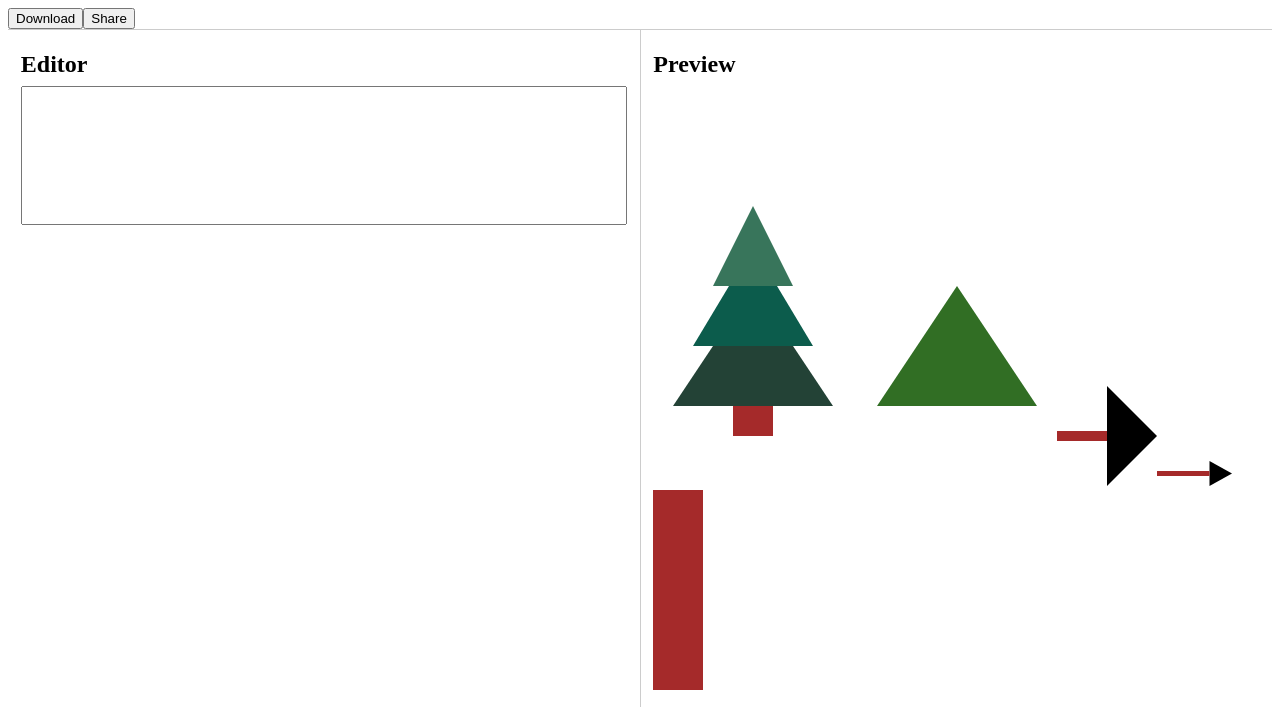
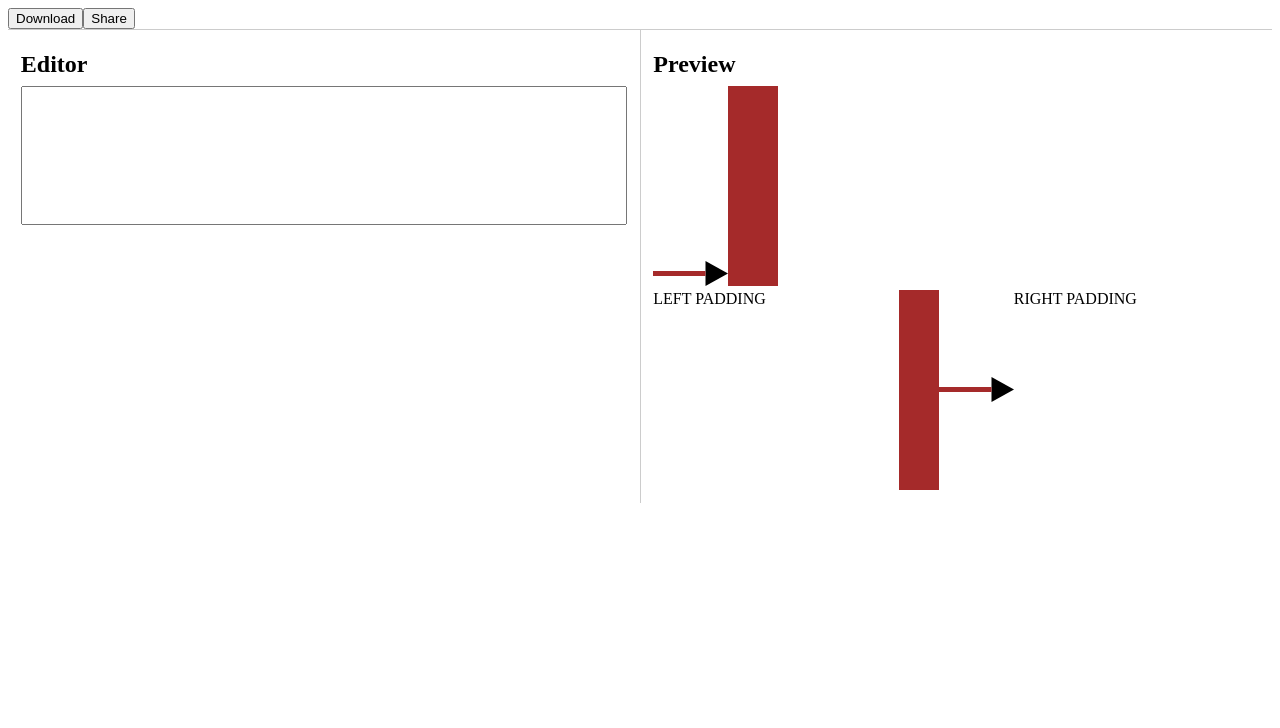
Before and after one commit to zaragozamartin91/timeline-io, a website built with Vite: page timeline/index.html in a window 1280 px wide. Built offline with nearby package versions, Linux system fonts and the light colour scheme.

Commit message:
POC of vertical line with vertically centered arrow pointing right

```diff
--- a/timeline/index.html
+++ b/timeline/index.html
@@ -24,12 +24,12 @@
       <div id="preview" class="within-editor-and-preview">
         <h1>Preview</h1>
 
-        <svg width="200" height="400" viewBox="-100 -200 200 400">
+        <!-- <svg width="200" height="400" viewBox="-100 -200 200 400">
           <polygon points="0,0 80,120 -80,120" fill="#234236" />
           <polygon points="0,-40 60,60 -60,60" fill="#0C5C4C" />
           <polygon points="0,-80 40,0 -40,0" fill="#38755B" />
           <rect x="-20" y="120" width="40" height="30" fill="brown" />
-        </svg>
+        </svg> -->
       </div>
 
 
--- a/timeline/timeline.css
+++ b/timeline/timeline.css
@@ -50,3 +50,26 @@
     margin-top: 1vh;
     margin-bottom: 1vh;
 }
+
+.timeline-row {
+    display: flex;
+    flex-direction: row;
+}
+
+/* Flex spacers that expand to fill available space, pushing center content. */
+.timeline-row-left-padding {
+    flex: 1;
+}
+
+.timeline-row-right-padding {
+    flex: 1;
+}
+
+.timeline-row-arrow-container {
+    /* With flex-direction: row (default):
+    - justify-content = horizontal alignment
+    - align-items = vertical alignment */
+    display: flex;
+    flex-direction: row;
+    align-items: center;
+}
--- a/timeline/timeline.js
+++ b/timeline/timeline.js
@@ -12,10 +12,11 @@
  * This is the same as $(document).ready
  */
 $(function() {
-  addTreeToPreview();
-  addArrowToPreview();
+  // addTreeToPreview();
+  // addArrowToPreview();
   addLongArrowToPreview();
   addVerticalToPreview();
+  addVerticalWithCenteredArrow();
 });
 
 // $(document).ready(function () {
@@ -257,32 +258,32 @@
   $("#preview").append(svg);
 }
 
-function addTreeToPreview() {
-  const arrowSvg = new ArrowSvg(
-    200,
-    400,
-    [-100, -200, 200, 400],
-    [0, 0, 80, 120, -80, 120],
-    "#316e24",
-    -20,
-    120,
-    40,
-    30,
-    "brown"
+function addVerticalWithCenteredArrow() {
+  const arrow = new LongArrowSvg(
+    75, 25, // width and height
+    0.7, 0.2, // shaft length and height
+    "#000000", // polygon fill
+    "brown" // rect fill
   );
-  /**
-   * @type JQuery<HTMLElement>
-   */
-  const svg = svgElement(arrowSvg);
+  const vertical = new VerticalSvg(
+    40, 200, // width and height
+    [0, 0, 40, 200], // viewBox
+    50, // line width (same as svg width)
+    "brown" // line fill
+  );
 
-  // const svg = $(`
-  //   <svg width="200" height="400" viewBox="-100 -200 200 400">
-  //     <polygon points="0,0 80,120 -80,120" fill="#316e24" />
-  //     <polygon points="0,-40 60,60 -60,60" fill="#8e1435" />
-  //     <polygon points="0,-80 40,0 -40,0" fill="#38755B" />
-  //     <rect x="-20" y="120" width="40" height="30" fill="brown" />
-  //   </svg>
-  // `);
+  /* Let's put a vertical line centered and then an arrow on the right */
 
-  $("#preview").append(svg);
+  const timelineRow = $(`
+    <div class="timeline-row">
+      <span class="timeline-row-left-padding">LEFT PADDING</span>
+      ${vertical.svgText()}
+      <span class="timeline-row-arrow-container">
+        ${arrow.svgText()}
+      </span>
+      <span class="timeline-row-right-padding">RIGHT PADDING</span>
+    </div>
+  `)
+
+  $("#preview").append(timelineRow);
 }
```
Also changed, not shown: public/favicon.svg.
